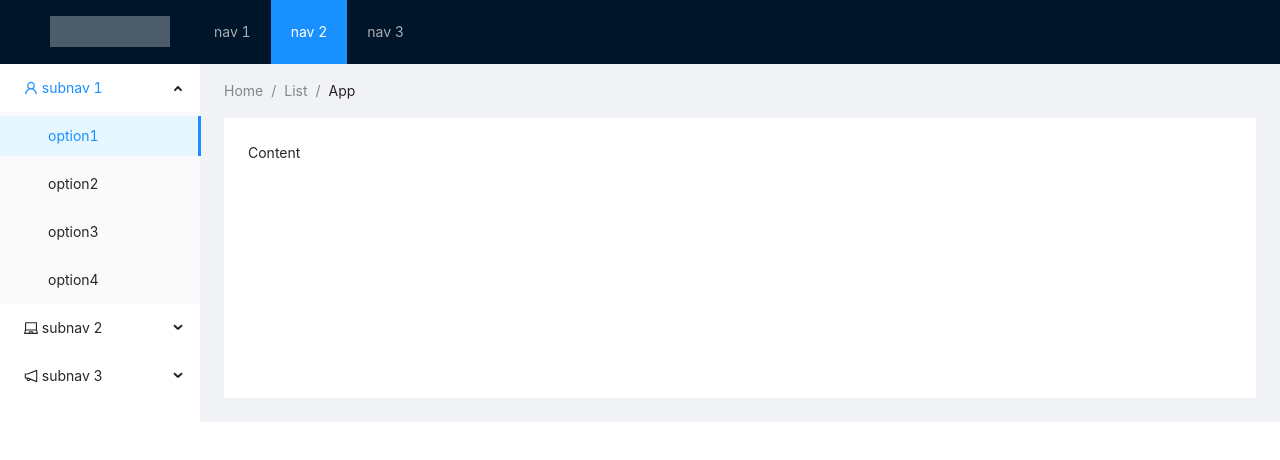
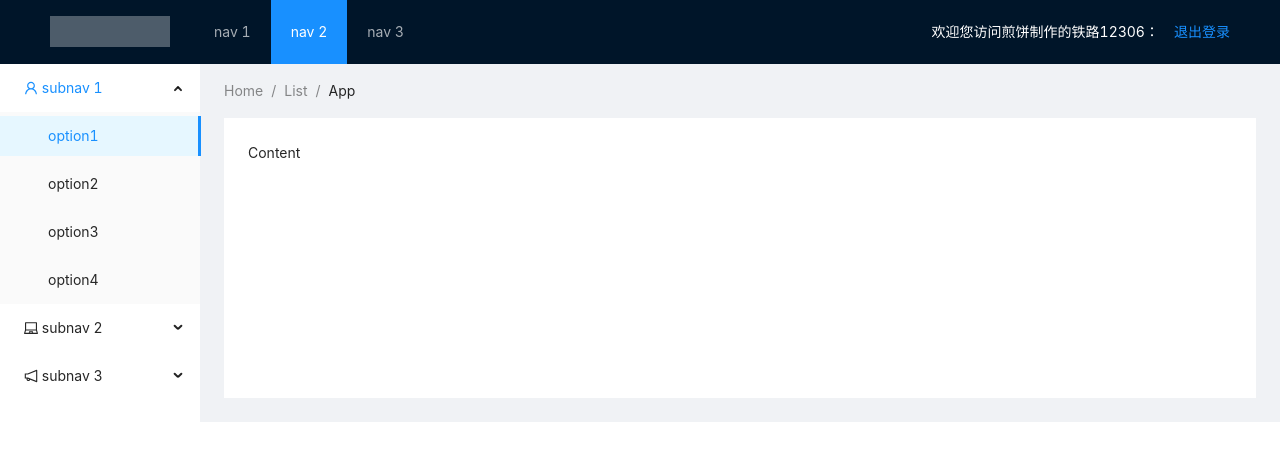
Before and after one commit to jianbing0008/distributed-train-ticketing, a JavaScript app in the folder web/: page / in a window 1280 px wide. Shown: the top 460 px of the page. Built offline with nearby package versions, Linux system fonts and the light colour scheme; no server answers.

Commit message:
6.5 使用vuex(store)来保存登录信息

```diff
--- a/web/src/components/the-header.vue
+++ b/web/src/components/the-header.vue
@@ -1,6 +1,12 @@
 <template>
   <a-layout-header class="header">
     <div class="logo" />
+    <div style="float: right; color: white;">
+      欢迎您访问煎饼制作的铁路12306：{{member.mobile}} &nbsp;&nbsp;
+      <router-link to="/login">
+        退出登录
+      </router-link>
+    </div>
     <a-menu
         v-model:selectedKeys="selectedKeys1"
         theme="dark"
@@ -16,17 +22,19 @@
 
 <script>
 import {defineComponent, ref,} from 'vue';
+import store from "@/store";
 
 
 export default defineComponent({
   name: "the-header-view",
   setup() {
+    let member = store.state.member;
 
 
 
     return {
       selectedKeys1: ref(['2']),
-
+      member
     };
   },
 });
--- a/web/src/store/index.js
+++ b/web/src/store/index.js
@@ -2,10 +2,14 @@
 
 export default createStore({
   state: {
+    member:{}
   },
   getters: {
   },
   mutations: {
+    setMember(state,_member){
+      state.member = _member
+    }
   },
   actions: {
   },
--- a/web/src/views/login.vue
+++ b/web/src/views/login.vue
@@ -49,6 +49,7 @@
 import axios from "axios";
 import {notification} from "ant-design-vue";
 import { useRouter } from 'vue-router'
+import store from "@/store";
 
 export default defineComponent({
   name: "login-view",
@@ -98,6 +99,7 @@
           })
           console.log("登录成功： ",data.content);
           router.push('/'); // 登录成功，跳转到控制台主页
+          store.commit('setMember',data.content)
         } else {
           notification.error({
             description: data.message
```
